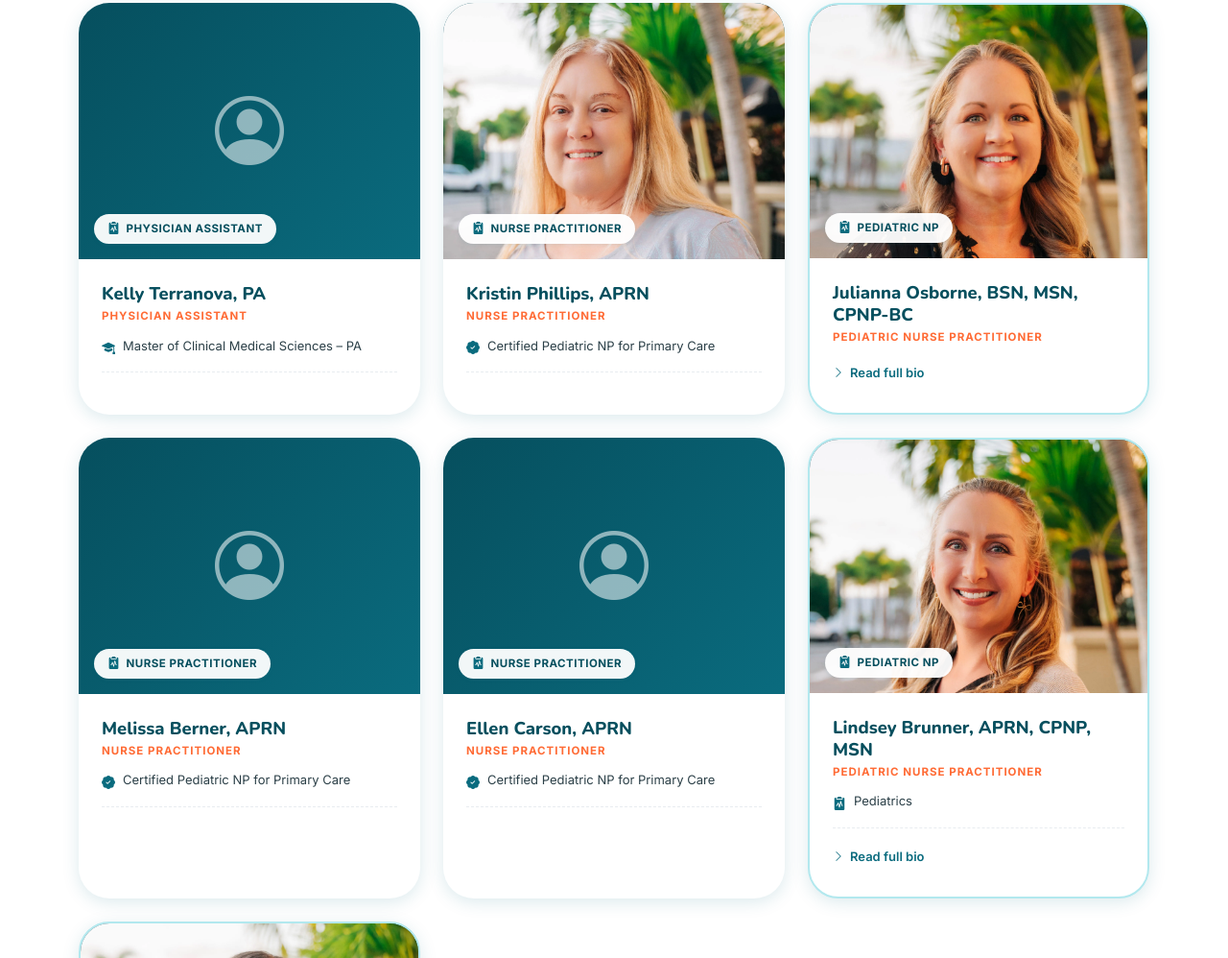
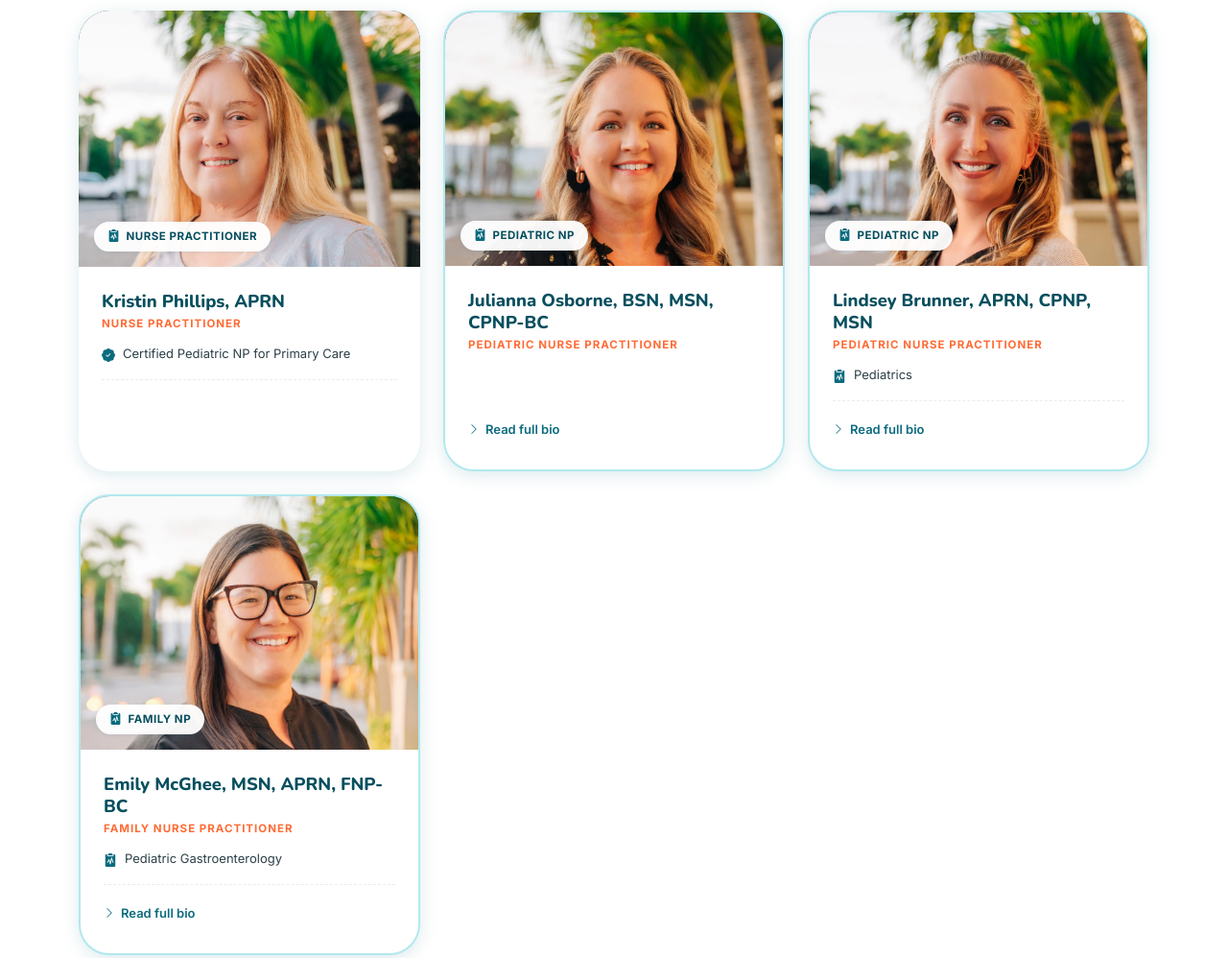
Before and after one commit to Pioneers-Branding/pedgi, a plain HTML site: page physician-extenders.html in a window 1280 px wide. Shown: the part 755-1753 px from the top of the page at 96% size. Drawn offline with nearby package versions, Linux system fonts and the light colour scheme.

Commit message:
team page changes

```diff
--- a/children-s-medical-care.html
+++ b/children-s-medical-care.html
@@ -9,6 +9,7 @@
   <link href="https://cdn.jsdelivr.net/npm/bootstrap@5.3.3/dist/css/bootstrap.min.css" rel="stylesheet" />
   <link href="https://cdn.jsdelivr.net/npm/bootstrap-icons@1.11.3/font/bootstrap-icons.min.css" rel="stylesheet" />
   <link rel="stylesheet" href="styles.css" />
+  <link rel="icon" type="image/png" href="images/new-logo.png" sizes="128x128" />
 </head>
 
 <body>
--- a/physician-extenders.html
+++ b/physician-extenders.html
@@ -10,6 +10,7 @@
   <link href="https://cdn.jsdelivr.net/npm/bootstrap@5.3.3/dist/css/bootstrap.min.css" rel="stylesheet" />
   <link href="https://cdn.jsdelivr.net/npm/bootstrap-icons@1.11.3/font/bootstrap-icons.min.css" rel="stylesheet" />
   <link rel="stylesheet" href="styles.css" />
+  <link rel="icon" type="image/png" href="images/new-logo.png" />
   <style>
     /* ---- Physician Extender (large) card ---- */
     .pe-card {
@@ -251,7 +252,7 @@
       border-radius: 50%;
     }
 
-    .pe-info-banner > * {
+    .pe-info-banner>* {
       position: relative;
       z-index: 1;
     }
@@ -342,7 +343,8 @@
           <li class="nav-item"><a class="nav-link" href="contact.html">Contact</a></li>
         </ul>
         <div class="d-none d-lg-block ms-3">
-          <a href="contact.html" class="btn btn-primary navbar-cta-btn"><i class="bi bi-calendar-check me-2"></i>Schedule Appointment</a>
+          <a href="contact.html" class="btn btn-primary navbar-cta-btn"><i
+              class="bi bi-calendar-check me-2"></i>Schedule Appointment</a>
         </div>
       </div>
     </div>
@@ -373,27 +375,6 @@
       </div>
 
       <div class="row g-4">
-
-        <!-- Kelly Terranova, PA -->
-        <div class="col-md-6 col-lg-4">
-          <div class="pe-card">
-            <div class="pe-photo-wrap">
-              <img src="images/pe-terranova.jpg" alt="Kelly Terranova, PA" class="pe-photo"
-                onerror="this.style.display='none';this.nextElementSibling.style.display='flex';" />
-              <div class="pe-photo-placeholder" style="display:none"><i class="bi bi-person-circle"></i></div>
-              <span class="pe-photo-badge"><i class="bi bi-clipboard2-pulse-fill"></i>Physician Assistant</span>
-            </div>
-            <div class="pe-body">
-              <h5 class="pe-name">Kelly Terranova, PA</h5>
-              <div class="pe-title">Physician Assistant</div>
-              <div class="pe-meta">
-                <div class="pe-meta-row"><i class="bi bi-mortarboard-fill"></i><span>Master of Clinical Medical Sciences –
-                    PA</span></div>
-              </div>
-            </div>
-          </div>
-        </div>
-
         <!-- Kristin Phillips, APRN -->
         <div class="col-md-6 col-lg-4">
           <div class="pe-card">
@@ -442,46 +423,6 @@
                       and two children. Actively involved in her local church.</p>
                   </div>
                 </details>
-              </div>
-            </div>
-          </div>
-        </div>
-
-        <!-- Melissa Berner, APRN -->
-        <div class="col-md-6 col-lg-4">
-          <div class="pe-card">
-            <div class="pe-photo-wrap">
-              <img src="images/pe-berner.jpg" alt="Melissa Berner, APRN" class="pe-photo"
-                onerror="this.style.display='none';this.nextElementSibling.style.display='flex';" />
-              <div class="pe-photo-placeholder" style="display:none"><i class="bi bi-person-circle"></i></div>
-              <span class="pe-photo-badge"><i class="bi bi-clipboard2-pulse-fill"></i>Nurse Practitioner</span>
-            </div>
-            <div class="pe-body">
-              <h5 class="pe-name">Melissa Berner, APRN</h5>
-              <div class="pe-title">Nurse Practitioner</div>
-              <div class="pe-meta">
-                <div class="pe-meta-row"><i class="bi bi-patch-check-fill"></i><span>Certified Pediatric NP for Primary
-                    Care</span></div>
-              </div>
-            </div>
-          </div>
-        </div>
-
-        <!-- Ellen Carson, APRN -->
-        <div class="col-md-6 col-lg-4">
-          <div class="pe-card">
-            <div class="pe-photo-wrap">
-              <img src="images/pe-carson.jpg" alt="Ellen Carson, APRN" class="pe-photo"
-                onerror="this.style.display='none';this.nextElementSibling.style.display='flex';" />
-              <div class="pe-photo-placeholder" style="display:none"><i class="bi bi-person-circle"></i></div>
-              <span class="pe-photo-badge"><i class="bi bi-clipboard2-pulse-fill"></i>Nurse Practitioner</span>
-            </div>
-            <div class="pe-body">
-              <h5 class="pe-name">Ellen Carson, APRN</h5>
-              <div class="pe-title">Nurse Practitioner</div>
-              <div class="pe-meta">
-                <div class="pe-meta-row"><i class="bi bi-patch-check-fill"></i><span>Certified Pediatric NP for Primary
-                    Care</span></div>
               </div>
             </div>
           </div>
@@ -627,11 +568,13 @@
             <li><a href="faq.html"><i class="bi bi-chevron-right me-1"></i>FAQ</a></li>
           </ul>
         </div>
-                <div class="col-lg-3 col-md-6">
+        <div class="col-lg-3 col-md-6">
           <div class="footer-heading">Contact</div>
           <div class="footer-contact-item"><span class="fc-icon"><i class="bi bi-telephone-fill"></i></span><span><a
                 href="tel:8138704438" style="color:inherit">(813) 870-4438</a></span></div>
-          <div class="footer-contact-item"><span class="fc-icon"><i class="bi bi-geo-alt-fill"></i></span><span><a href="https://goo.gl/maps/DAEcQAvqNZ12" target="_blank" style="color:inherit">3003 W M.L.K. Jr Blvd, Tampa FL 33607</a></span></div>
+          <div class="footer-contact-item"><span class="fc-icon"><i class="bi bi-geo-alt-fill"></i></span><span><a
+                href="https://goo.gl/maps/DAEcQAvqNZ12" target="_blank" style="color:inherit">3003 W M.L.K. Jr Blvd,
+                Tampa FL 33607</a></span></div>
           <div class="footer-contact-item"><span class="fc-icon"><i class="bi bi-clock-fill"></i></span><span>Mon–Fri:
               8:30 AM – 4:30 PM</span></div>
         </div>
@@ -640,29 +583,41 @@
         <div class="col-6 col-md-3">
           <div class="footer-location-card">
             <div class="footer-location-header">Tampa (Main)</div>
-            <iframe src="https://www.google.com/maps/embed?pb=!1m18!1m12!1m3!1d3507.0735865739!2d-82.4895037!3d27.9512363!2m3!1f0!2f0!3f0!3m2!1i1024!2i768!4f13.1!3m3!1m2!1s0x88c2c3f6f5f0e0a5%3A0x4c8c8c8c8c8c8c8c!2s3003%20W%20MLK%20Jr%20Blvd%2C%20Tampa%2C%20FL%2033607!5e0!3m2!1sen!2sus!4v1600000000000!5m2!1sen!2sus" width="100%" height="120" style="border:0;border-radius:6px;" allowfullscreen="" loading="lazy" referrerpolicy="no-referrer-when-downgrade" title="PEDGI Tampa Location"></iframe>
+            <iframe
+              src="https://www.google.com/maps/embed?pb=!1m18!1m12!1m3!1d3507.0735865739!2d-82.4895037!3d27.9512363!2m3!1f0!2f0!3f0!3m2!1i1024!2i768!4f13.1!3m3!1m2!1s0x88c2c3f6f5f0e0a5%3A0x4c8c8c8c8c8c8c8c!2s3003%20W%20MLK%20Jr%20Blvd%2C%20Tampa%2C%20FL%2033607!5e0!3m2!1sen!2sus!4v1600000000000!5m2!1sen!2sus"
+              width="100%" height="120" style="border:0;border-radius:6px;" allowfullscreen="" loading="lazy"
+              referrerpolicy="no-referrer-when-downgrade" title="PEDGI Tampa Location"></iframe>
           </div>
         </div>
         <div class="col-6 col-md-3">
           <div class="footer-location-card">
             <div class="footer-location-header">Lakeland</div>
-            <iframe src="https://www.google.com/maps/embed?pb=!1m18!1m12!1m3!1d3519.123456789!2d-81.95!3d28.05!2m3!1f0!2f0!3f0!3m2!1i1024!2i768!4f13.1!3m3!1m2!1s0x88c2c3f6f5f0e0a5%3A0x4c8c8c8c8c8c8c8c!2s1417%20Lakeland%20Hills%20Blvd%2C%20Lakeland%2C%20FL%2033805!5e0!3m2!1sen!2sus!4v1600000000000!5m2!1sen!2sus" width="100%" height="120" style="border:0;border-radius:6px;" allowfullscreen="" loading="lazy" referrerpolicy="no-referrer-when-downgrade" title="PEDGI Lakeland Location"></iframe>
+            <iframe
+              src="https://www.google.com/maps/embed?pb=!1m18!1m12!1m3!1d3519.123456789!2d-81.95!3d28.05!2m3!1f0!2f0!3f0!3m2!1i1024!2i768!4f13.1!3m3!1m2!1s0x88c2c3f6f5f0e0a5%3A0x4c8c8c8c8c8c8c8c!2s1417%20Lakeland%20Hills%20Blvd%2C%20Lakeland%2C%20FL%2033805!5e0!3m2!1sen!2sus!4v1600000000000!5m2!1sen!2sus"
+              width="100%" height="120" style="border:0;border-radius:6px;" allowfullscreen="" loading="lazy"
+              referrerpolicy="no-referrer-when-downgrade" title="PEDGI Lakeland Location"></iframe>
           </div>
         </div>
         <div class="col-6 col-md-3">
           <div class="footer-location-card">
             <div class="footer-location-header">Bloomingdale</div>
-            <iframe src="https://www.google.com/maps/embed?pb=!1m18!1m12!1m3!1d3519.987654321!2d-82.25!3d28.07!2m3!1f0!2f0!3f0!3m2!1i1024!2i768!4f13.1!3m3!1m2!1s0x88c2c3f6f5f0e0a5%3A0x4c8c8c8c8c8c8c8c!2s2470%20Bloomingdale%20Ave%2C%20Valrico%2C%20FL%2033596!5e0!3m2!1sen!2sus!4v1600000000000!5m2!1sen!2sus" width="100%" height="120" style="border:0;border-radius:6px;" allowfullscreen="" loading="lazy" referrerpolicy="no-referrer-when-downgrade" title="PEDGI Bloomingdale Location"></iframe>
+            <iframe
+              src="https://www.google.com/maps/embed?pb=!1m18!1m12!1m3!1d3519.987654321!2d-82.25!3d28.07!2m3!1f0!2f0!3f0!3m2!1i1024!2i768!4f13.1!3m3!1m2!1s0x88c2c3f6f5f0e0a5%3A0x4c8c8c8c8c8c8c8c!2s2470%20Bloomingdale%20Ave%2C%20Valrico%2C%20FL%2033596!5e0!3m2!1sen!2sus!4v1600000000000!5m2!1sen!2sus"
+              width="100%" height="120" style="border:0;border-radius:6px;" allowfullscreen="" loading="lazy"
+              referrerpolicy="no-referrer-when-downgrade" title="PEDGI Bloomingdale Location"></iframe>
           </div>
         </div>
         <div class="col-6 col-md-3">
           <div class="footer-location-card">
             <div class="footer-location-header">Odessa</div>
-            <iframe src="https://www.google.com/maps/embed?pb=!1m18!1m12!1m3!1d3519.555555555!2d-82.55!3d28.10!2m3!1f0!2f0!3f0!3m2!1i1024!2i768!4f13.1!3m3!1m2!1s0x88c2c3f6f5f0e0a5%3A0x4c8c8c8c8c8c8c8c!2s14111%20State%20Road%2054%2C%20Odessa%2C%20FL%2033556!5e0!3m2!1sen!2sus!4v1600000000000!5m2!1sen!2sus" width="100%" height="120" style="border:0;border-radius:6px;" allowfullscreen="" loading="lazy" referrerpolicy="no-referrer-when-downgrade" title="PEDGI Odessa Location"></iframe>
+            <iframe
+              src="https://www.google.com/maps/embed?pb=!1m18!1m12!1m3!1d3519.555555555!2d-82.55!3d28.10!2m3!1f0!2f0!3f0!3m2!1i1024!2i768!4f13.1!3m3!1m2!1s0x88c2c3f6f5f0e0a5%3A0x4c8c8c8c8c8c8c8c!2s14111%20State%20Road%2054%2C%20Odessa%2C%20FL%2033556!5e0!3m2!1sen!2sus!4v1600000000000!5m2!1sen!2sus"
+              width="100%" height="120" style="border:0;border-radius:6px;" allowfullscreen="" loading="lazy"
+              referrerpolicy="no-referrer-when-downgrade" title="PEDGI Odessa Location"></iframe>
           </div>
         </div>
       </div>
-            <div class="footer-bottom d-flex flex-wrap align-items-center justify-content-between gap-2">
+      <div class="footer-bottom d-flex flex-wrap align-items-center justify-content-between gap-2">
         <span>© 2026 Pediatric Gastroenterology &amp; Nutrition of Tampa Bay. All rights reserved.</span>
         <span style="color:#456e7a">Tampa · Lakeland · Bloomingdale · Odessa, FL</span>
       </div>
--- a/styles.css
+++ b/styles.css
@@ -153,7 +153,7 @@ a {
   position: sticky;
   top: 0;
   z-index: 1030;
-  padding: 12px 0;
+  padding: 1px 0;
 }
 
 .navbar-brand {
@@ -165,8 +165,14 @@ a {
 }
 
 .navbar-brand img {
-  max-height: 70px;
+  max-height: 110px !important;
   width: auto;
+}
+
+@media (max-width: 991.98px) {
+  .navbar-brand img {
+    max-height: 80px !important;
+  }
 }
 
 .navbar-cta-btn {
@@ -1299,13 +1305,16 @@ a {
     flex-direction: column;
     text-align: center;
   }
+
   .cta-banner-actions {
     justify-content: center;
   }
+
   .cta-banner-text {
     margin-left: auto;
     margin-right: auto;
   }
+
   .cta-banner-stats {
     justify-content: center;
     gap: 30px;
```
Also changed, not shown: contact.html (+1 -0 lines), educational-information.html (+1 -0 lines), faq.html (+1 -0 lines), forms.html (+23 -7 lines), index.html (+1 -0 lines), insurance-participation.html (+24 -8 lines), new-patient-information.html (+24 -8 lines), no-show-policy.html (+1 -0 lines), pediatric-training.html (+1 -0 lines), primary-care-physician.html (+1 -0 lines), thank-you.html (+29 -14 lines).
